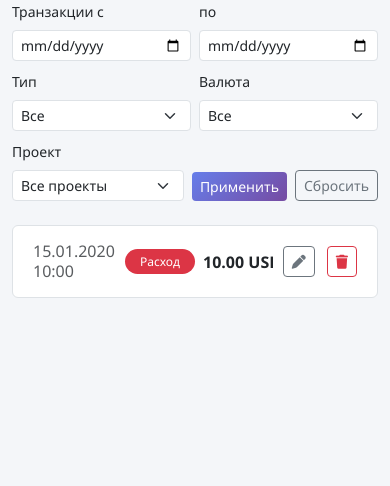
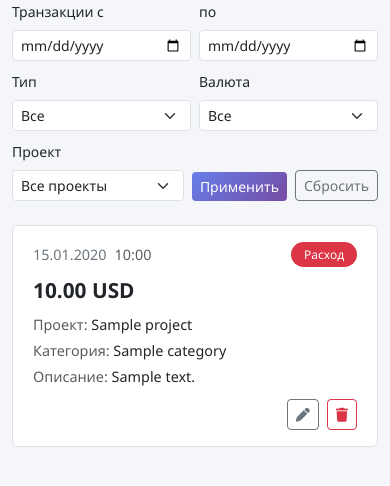
Before and after one commit to daniil-avdeenko/project-finance, a Flask app: page /transactions in a window 390 px wide. Shown: the part 200-686 px from the top of the page. Run offline with Flask 3, Linux system fonts and the light colour scheme; a user stored in the database is signed in; tables that the repository leaves empty hold one stand-in row (values such as "Sample post"); some libraries are stand-ins or nearby versions.

Commit message:
feat(ui): mobile card layout for transactions list

```diff
--- a/app/static/css/styles.css
+++ b/app/static/css/styles.css
@@ -661,3 +661,55 @@ h1 {
         flex-wrap: wrap;
     }
 }
+
+
+/* ============================================================
+   Mobile transactions list (≤767px).
+   Строка транзакции: шапка (дата + тип), крупная сумма,
+   детали (проект/категория/описание), кнопки внизу справа.
+   ============================================================ */
+.transaction-row-mobile {
+    display: flex;
+    flex-direction: column;
+    gap: 0.5rem;
+}
+
+.transaction-mobile-header {
+    display: flex;
+    justify-content: space-between;
+    align-items: center;
+}
+
+.transaction-mobile-date {
+    display: flex;
+    gap: 0.5rem;
+    font-size: 0.9rem;
+    color: #6c757d;
+}
+
+.transaction-mobile-amount {
+    font-size: 1.3rem;
+    font-weight: 700;
+    color: #212529;
+}
+
+.transaction-mobile-details {
+    display: flex;
+    flex-direction: column;
+    gap: 0.25rem;
+    font-size: 0.9rem;
+}
+
+.transaction-mobile-actions {
+    display: flex;
+    gap: 0.5rem;
+    justify-content: flex-end;
+    margin-top: 0.25rem;
+}
+
+/* Десктопный вариант — прежняя строка. Скрываем мобильную разметку на десктопе */
+@media (min-width: 768px) {
+    .transaction-row-mobile {
+        /* На десктопе оставляем тот же flex, что был в старой разметке */
+    }
+}
--- a/app/templates/transactions/list.html
+++ b/app/templates/transactions/list.html
@@ -77,68 +77,48 @@
 <!-- Список транзакций -->
 <div class="list-group" id="transactionList">
     {% for t in transactions %}
-    <div class="list-group-item d-flex justify-content-between align-items-center"
+    <div class="list-group-item transaction-row-mobile"
          style="padding: 1rem 1.25rem;">
-
-        <!-- Левая часть: все данные -->
-        <div class="d-flex align-items-center" style="flex: 1; min-width: 0; overflow: hidden; gap: 8px;">
-
-            <!-- Дата и время в столбик, выравнивание по левому краю -->
-            <div class="d-flex flex-column text-nowrap text-muted flex-shrink-0"
-                 style="line-height: 1.2; min-width: 84px; text-align: left;">
+        <div class="transaction-mobile-header">
+            <div class="transaction-mobile-date">
                 {% if t.date %}
                 <span>{{ t.date.strftime('%d.%m.%Y') }}</span>
-                <span>{{ t.date.strftime('%H:%M') }}</span>
+                <span class="text-muted">{{ t.date.strftime('%H:%M') }}</span>
                 {% else %}
                 <span>—</span>
                 {% endif %}
             </div>
-
-            <!-- Тип: фиксированная ширина для выравнивания -->
-            <span class="badge {% if t.type == 'income' %}bg-success{% else %}bg-danger{% endif %} flex-shrink-0"
-                  style="min-width: 70px;">
+            <span class="badge {% if t.type == 'income' %}bg-success{% else %}bg-danger{% endif %}">
                 {{ 'Доход' if t.type == 'income' else 'Расход' }}
             </span>
+        </div>
 
-            <!-- Сумма -->
-            <span class="fw-bold flex-shrink-0" style="min-width: 140px; text-align: left;">
-                {{ t.amount|money }} {{ t.currency or 'RUB' }}
-            </span>
+        <div class="transaction-mobile-amount">
+            {{ t.amount|money }} {{ t.currency or 'RUB' }}
+        </div>
 
-            <!-- Проект -->
-            <span class="text-muted flex-shrink-0"
-                  style="min-width: 180px; overflow: hidden; text-overflow: ellipsis; white-space: nowrap;"
-                  title="{{ t.project.name if t.project else '—' }}">
-                {{ t.project.name if t.project else '—' }}
-            </span>
-
-            <!-- Категория -->
-            <span class="text-muted flex-shrink-0"
-                  style="min-width: 140px; overflow: hidden; text-overflow: ellipsis; white-space: nowrap;"
-                  title="{% if t.type == 'income' %}{{ income_categories.get(t.category_id, '—') }}{% else %}{{ expense_categories.get(t.category_id, '—') }}{% endif %}">
+        <div class="transaction-mobile-details">
+            <div><span class="text-muted">Проект:</span> {{ t.project.name if t.project else '—' }}</div>
+            <div>
+                <span class="text-muted">Категория:</span>
                 {% if t.type == 'income' %}
                     {{ income_categories.get(t.category_id, '—') }}
                 {% else %}
                     {{ expense_categories.get(t.category_id, '—') }}
                 {% endif %}
-            </span>
-
-            <!-- Описание: растягивается, обрезается при переполнении -->
+            </div>
             {% if t.description %}
-            <span class="text-muted text-truncate" style="flex: 1; min-width: 0;" title="{{ t.description }}">
-                <i class="fas fa-comment-dots me-1"></i>{{ t.description }}
-            </span>
+            <div><span class="text-muted">Описание:</span> {{ t.description }}</div>
             {% endif %}
         </div>
 
-        <!-- Правая часть: кнопки -->
-        <div class="d-flex align-items-center gap-2 flex-shrink-0" style="margin-left: 10px;">
-            {% if current_user.is_admin() %}
+        {% if current_user.is_admin() %}
+        <div class="transaction-mobile-actions">
             <a href="{{ url_for('main.transaction_edit', transaction_id=t.id, next=request.full_path.rstrip('?')) }}"
-               class="btn btn-sm btn-outline-secondary me-1" title="Редактировать">
+               class="btn btn-sm btn-outline-secondary" title="Редактировать">
                 <i class="fas fa-pen"></i>
             </a>
-                        <form method="post"
+            <form method="post"
                   action="{{ url_for('main.transaction_delete', transaction_id=t.id, next=request.full_path.rstrip('?')) }}"
                   style="display:inline;">
                 <input type="hidden" name="csrf_token" value="{{ csrf_token() }}">
@@ -149,8 +129,8 @@
                     <i class="fas fa-trash"></i>
                 </button>
             </form>
-            {% endif %}
         </div>
+        {% endif %}
     </div>
     {% else %}
     <div class="list-group-item text-center text-muted">
```
